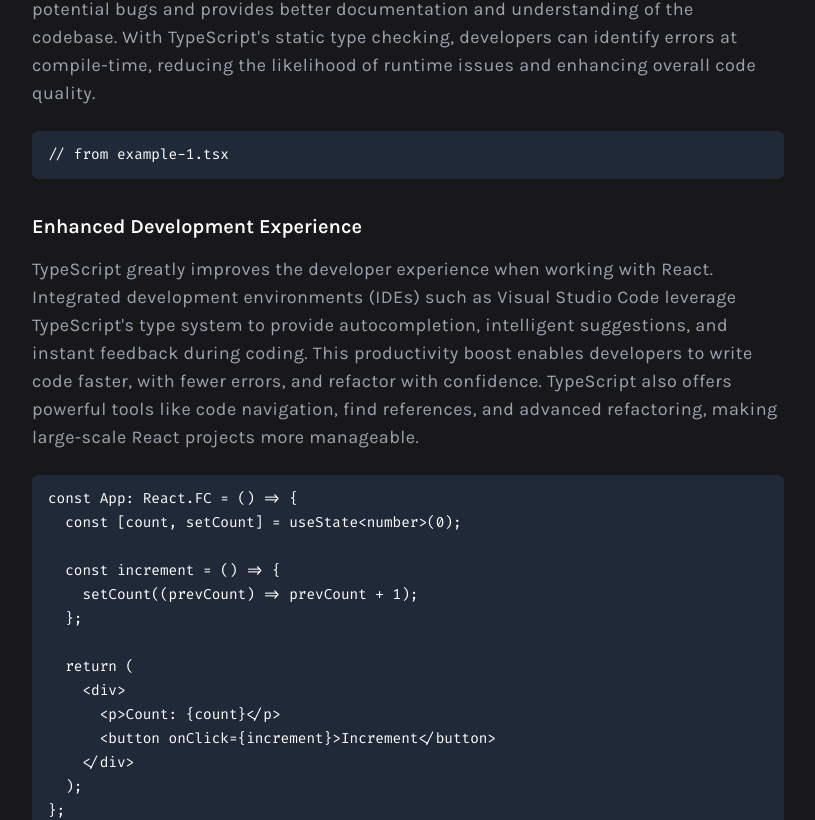
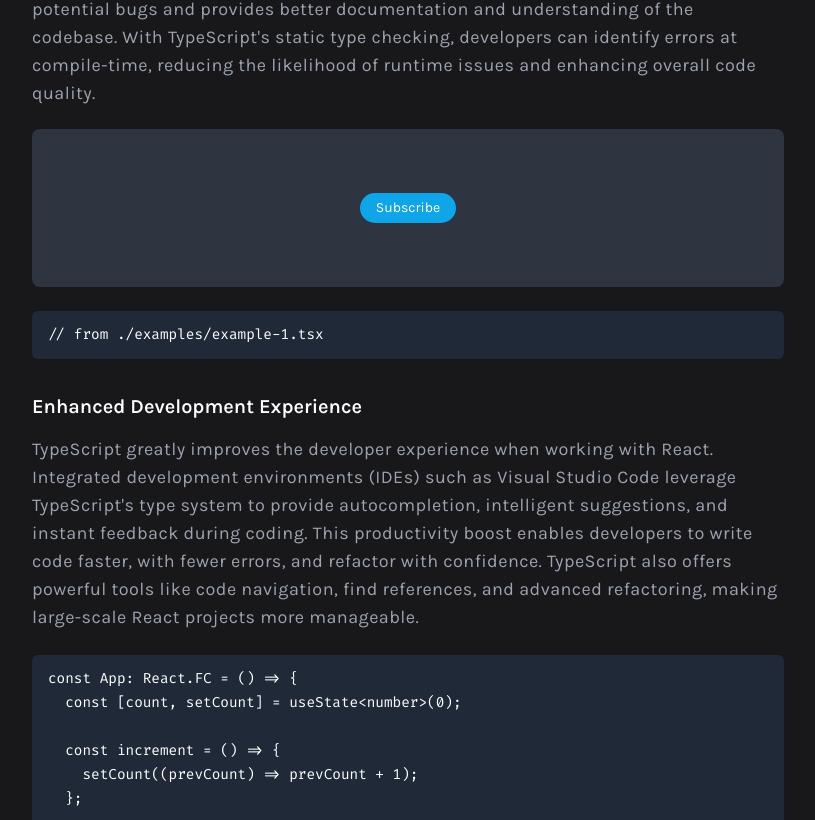
Before and after one commit to mikeour/v2, a Next.js app: page /blog/leveraging-the-power-of-react-and-typescript in a window 1280 px wide. Shown: the part 1417-2237 px from the top of the page, without its empty margins (232-1047 px from the left). Built offline with nearby package versions, Linux system fonts and the light colour scheme.

Commit message:
Content change

```diff
--- a/src/app/blog/elevate-your-web-development-stack-with-tailwind-css/page.tsx
+++ /dev/null
@@ -1,7 +0,0 @@
-"use client";
-
-import { default as Content } from "./content.mdx";
-
-export default function Page() {
-  return <Content />;
-}
--- a/src/app/blog/leveraging-the-power-of-react-and-typescript/example-1.tsx
+++ /dev/null
@@ -1,13 +0,0 @@
-interface Props {
-  name: string;
-  age: number;
-}
-
-function Person({ name, age }: Props) {
-  return (
-    <div>
-      <p>Name: {name}</p>
-      <p>Age: {age}</p>
-    </div>
-  );
-}
--- /dev/null
+++ b/src/app/blog/leveraging-the-power-of-react-and-typescript/examples/example-1.tsx
@@ -0,0 +1,9 @@
+function Button() {
+  return (
+    <button className="rounded-full bg-sky-500 px-4 py-2 text-[14px]/[14px] text-white transition-all hover:bg-sky-600 active:-translate-y-[2px]">
+      Subscribe
+    </button>
+  );
+}
+
+export default Button;
--- a/src/app/blog/leveraging-the-power-of-react-and-typescript/page.tsx
+++ /dev/null
@@ -1,7 +0,0 @@
-"use client";
-
-import { default as Content } from "./content.mdx";
-
-export default function Page() {
-  return <Content />;
-}
```
Also changed, not shown: src/app/blog/elevate-your-web-development-stack-with-tailwind-css/page.mdx (renamed from src/app/blog/elevate-your-web-development-stack-with-tailwind-css/content.mdx, +2 -2 lines), src/app/blog/leveraging-the-power-of-react-and-typescript/page.mdx (renamed from src/app/blog/leveraging-the-power-of-react-and-typescript/content.mdx, +8 -2 lines), src/app/blog/elevate-your-web-development-stack-with-tailwind-css/examples/example-1.html (renamed from src/app/blog/elevate-your-web-development-stack-with-tailwind-css/example-1.html), src/app/blog/elevate-your-web-development-stack-with-tailwind-css/examples/example-2.html (renamed from src/app/blog/elevate-your-web-development-stack-with-tailwind-css/example-2.html).
